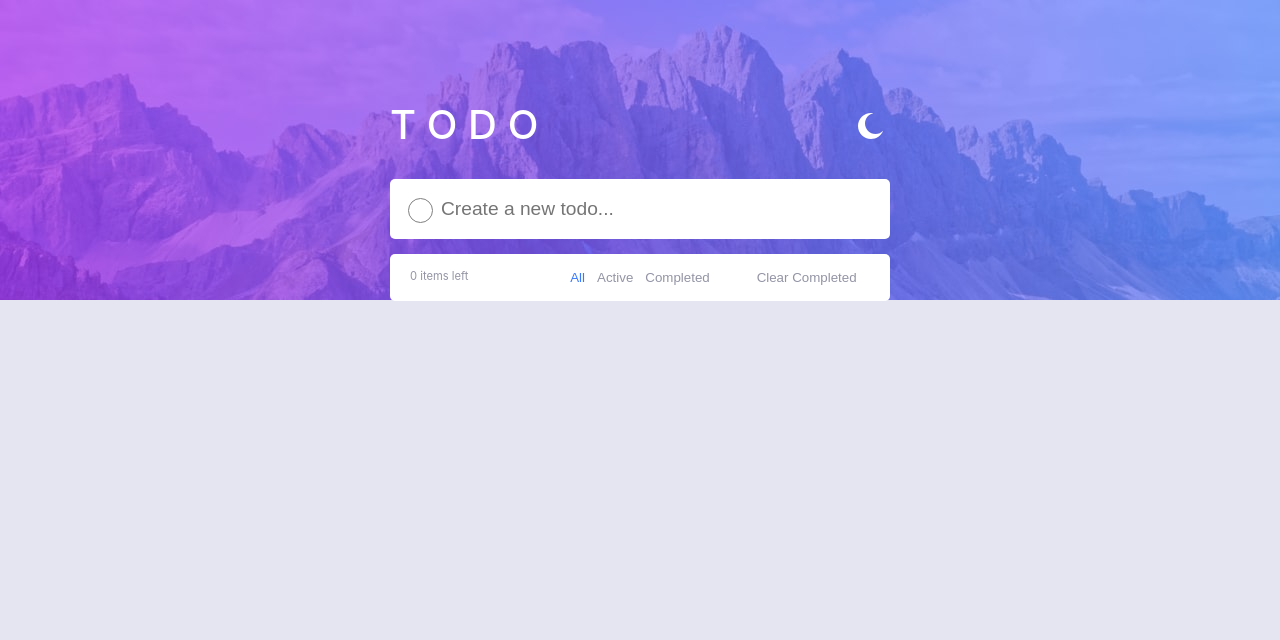
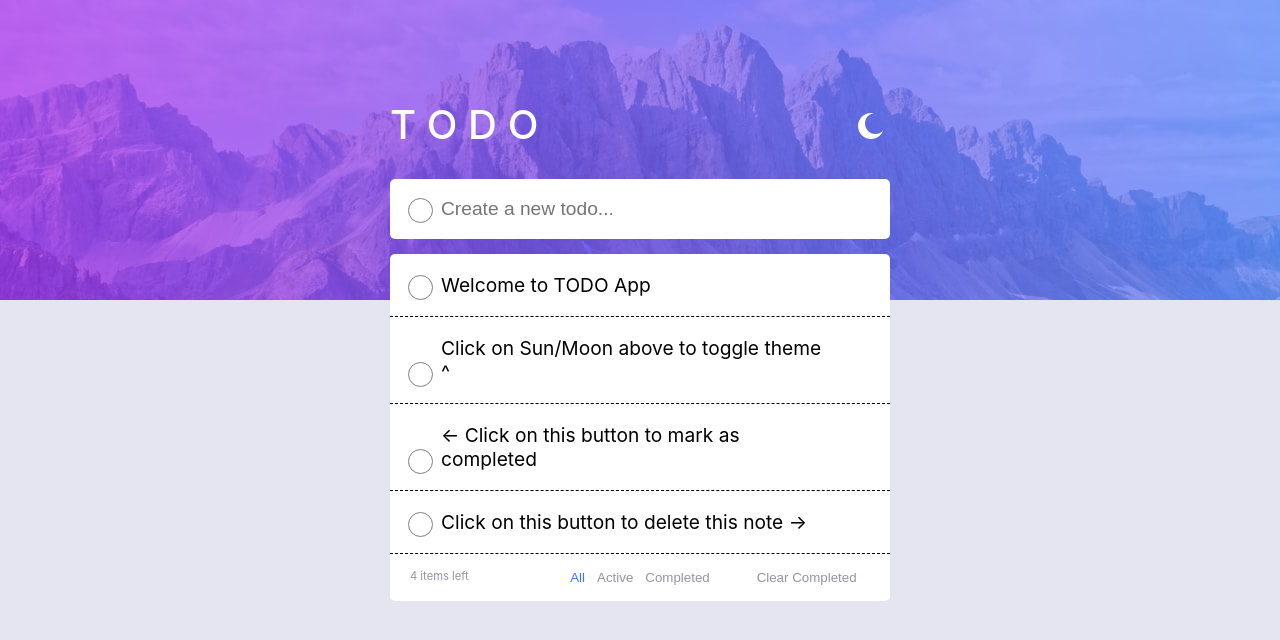
Before and after one commit to MSS023/todo-app-mss, a React (Create React App) app: page / in a window 1280 px wide. Shown: the top 640 px of the page. Built offline with nearby package versions, Linux system fonts and the light colour scheme.

Commit message:
Certain Changes

```diff
--- a/src/App.css
+++ b/src/App.css
@@ -171,6 +171,7 @@ img.checked {
     background: transparent;
     border: none;
     outline: none;
+    word-wrap: break-word;
 }
 
 .note.checked{
--- a/src/App.js
+++ b/src/App.js
@@ -8,7 +8,24 @@ import React,{useState} from "react";
 
 function App() {
   const [theme,setTheme]=useState("light");
-  const [[create,placeholder,list,active], setCreate]=useState(["","Create a new todo...",[],0]);
+  const [[create,placeholder,list,active], setCreate]=useState(["","Create a new todo...",[
+  {
+      message: "Welcome to TODO App",
+      check: "unchecked"
+  },
+  {
+      message: "Click on Sun/Moon above to toggle theme ^",
+      check: "unchecked"
+  },
+  {
+      message: "<- Click on this button to mark as completed",
+      check: "unchecked"
+  },
+  {
+      message: "Click on this button to delete this note ->",
+      check: "unchecked"
+  }
+  ],4]);
   const [def,setDefault]=useState("all");
 
   function toggleTheme() {
```
